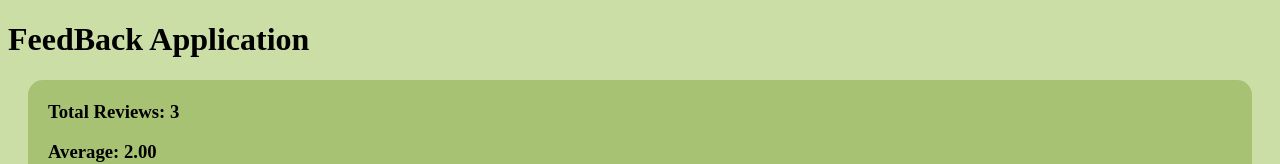
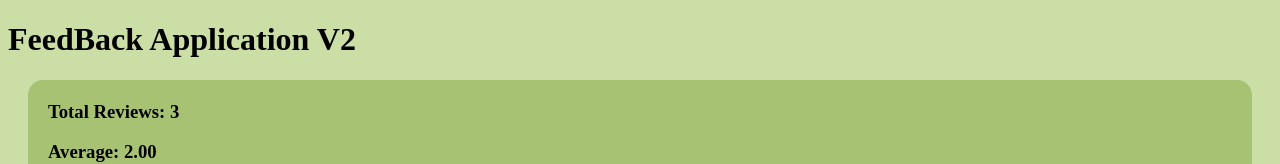
Before and after one commit to sureshghimire/Feedback-App, a React (Create React App) app: page / in a window 1280 px wide. Shown: the top 164 px of the page. Built offline with nearby package versions, Linux system fonts and the light colour scheme.

Commit message:
Header Changed

```diff
--- a/src/App.js
+++ b/src/App.js
@@ -20,7 +20,7 @@ function App() {
   return (
     <FeedBackProvider>
     <Router>
-      <Header text="FeedBack Application" />
+      <Header text="FeedBack Application V2" />
 
       <div className="container">
         <Routes>
```
